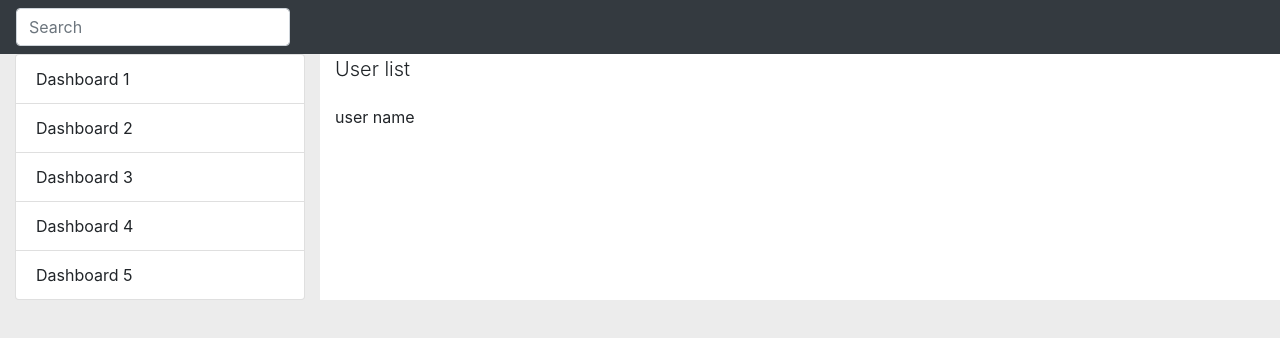
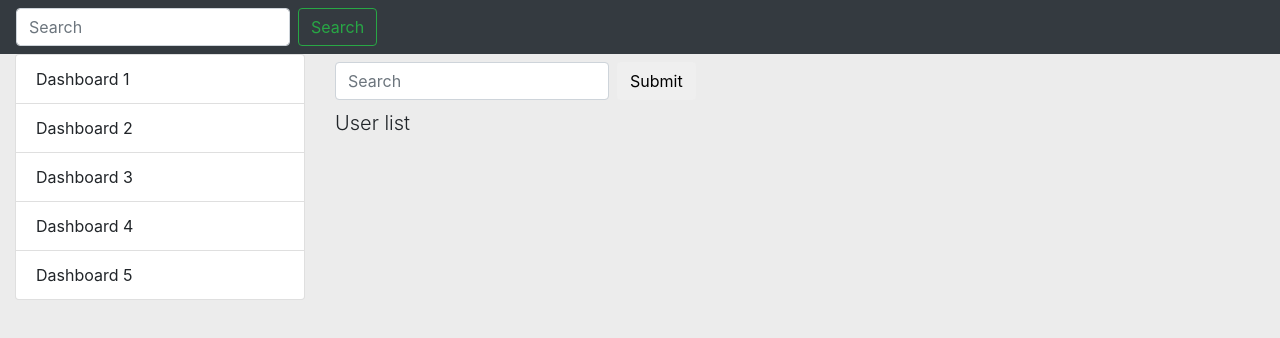
Before and after one commit to anishbhattacharjee/githubApi2, a plain HTML site: page index.html in a window 1280 px wide. Drawn offline with nearby package versions, Linux system fonts and the light colour scheme; no server answers.

Commit message:
updated code

```diff
--- a/index.html
+++ b/index.html
@@ -15,9 +15,11 @@
         <nav class="navbar navbar-light bg-dark">
 
                 <form class="form-inline">
-                  <input class="form-control mr-sm-2" type="search" placeholder="Search" aria-label="Search" id="edValue" type="text" onInput="edValueKeyPress()">
-                  <!-- <button class="btn btn-outline-success my-2 my-sm-0" type="submit">Search</button> -->
-                </form>
+                        <input class="form-control mr-sm-2" type="search" placeholder="Search" aria-label="Search" id="searchInput1">
+                        <button class="btn btn-outline-success my-2 my-sm-0" type="submit" onclick="myFunction1()"> Search</button>
+
+
+                      </form>
               </nav>
 
 
@@ -32,14 +34,24 @@
                             <li class="list-group-item">Dashboard 5</li>
                           </ul>
             </div>
-            <div class="col-md-9 bg-white">
+            <div class="col-md-9 ">
+
+                    <form action="PayslipServlet" method="get" class="form-inline my-2">
+                            <input class="form-control mr-sm-2" type="input" name="search" placeholder="Search" id="fname">
+                            <input class ="btn" type="button" value="Submit" onClick="searchData()">
+
+
+
+                          </form>
+
+
                     <p class="lead">User list</p>
                 <div class="row">
 
                     <div class="col-md-7">
                         <div class="row">
                             <div class="col-md-12 d-inline" >
-                                <div class="data5 text-capitalize" id="data5">
+                                <div class="data5 text-capitalize bg-white" id="data5">
 
                                 </div>
 
@@ -47,19 +59,6 @@
 
                         </div>
 
-
-                            <ul class="list-unstyled ">
-                                    <li class="media bg-white my-1">
-                                        <div id="img1">
-
-                                        </div>
-                                      <!-- <img class="mr-3" src="..." alt="Generic placeholder image"> -->
-                                      <div class="media-body">
-                                        <div class="mt-0 mb-1"  id="myData">user name</div>
-
-                                      </div>
-                                    </li>
-                                  </ul>
 
                     </div>
                     <div class="col-md-5">
@@ -81,8 +80,47 @@
 <script src="https://code.jquery.com/jquery-3.2.1.slim.min.js" integrity="sha384-KJ3o2DKtIkvYIK3UENzmM7KCkRr/rE9/Qpg6aAZGJwFDMVNA/GpGFF93hXpG5KkN" crossorigin="anonymous"></script>
 <script src="https://cdnjs.cloudflare.com/ajax/libs/popper.js/1.12.9/umd/popper.min.js" integrity="sha384-ApNbgh9B+Y1QKtv3Rn7W3mgPxhU9K/ScQsAP7hUibX39j7fakFPskvXusvfa0b4Q" crossorigin="anonymous"></script>
 <script src="https://maxcdn.bootstrapcdn.com/bootstrap/4.0.0/js/bootstrap.min.js" integrity="sha384-JZR6Spejh4U02d8jOt6vLEHfe/JQGiRRSQQxSfFWpi1MquVdAyjUar5+76PVCmYl" crossorigin="anonymous"></script>
-<script src="main.js"></script>
+
+
+
+
 <script>
+// var searchdata;
+
+       function searchData() {
+          var searchdata = document.getElementById('fname').value;
+         console.log(searchdata);
+
+
+
+            // /https://api.github.com/search/users?q=anishbhattacharjee
+            if(searchdata){
+                fetch('https://api.github.com/search/users?q=' + searchdata)
+            .then(function (response) {
+                return response.json();
+            })
+            .then(function (data) {
+                console.log(data.items)
+                appendData1(data.items);
+            })
+            .catch(function (err) {
+                console.log('error: ' + err);
+            });
+            } else {
+
+
+
+            }
+
+
+         }
+
+
+
+
+
+
+
         fetch('https://api.github.com/users')
             .then(function (response) {
                 return response.json();
@@ -95,18 +133,13 @@
                 console.log('error: ' + err);
             });
 
-            // <ul class="list-unstyled ">
-            //                         <li class="media bg-white my-1" >
-            //                           <img class="mr-3" src="..." alt="Generic placeholder image">
-            //                           <div class="media-body">
-            //                             <h5 class="mt-0 mb-1" id="myData">user name</h5>
-
-            //                           </div>
-            //                         </li>
         function appendData1(data) {
 
             var data5 = document.getElementById("data5");
             var data6 = document.getElementById("data6");
+            while (data5.hasChildNodes()) {
+               data5.removeChild(data5.firstChild);
+            }
             for (var i = 0; i < data.length; i++) {
                 if(data[i].login !== undefined){
                 var img = document.createElement("img");
@@ -208,7 +241,7 @@
             })
             .then(function (data) {
                // console.log(data);
-                appendData(data);
+               // appendData(data);
             })
             .catch(function (err) {
                 console.log('error: ' + err);
@@ -229,6 +262,7 @@
 
 
 
+
     </script>
 </body>
 </html>
```
